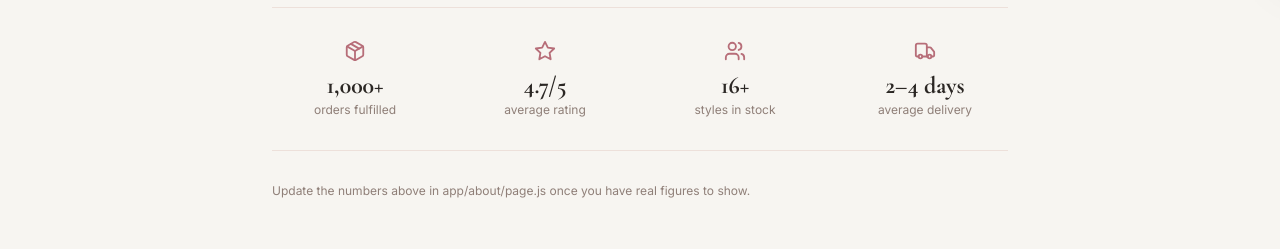
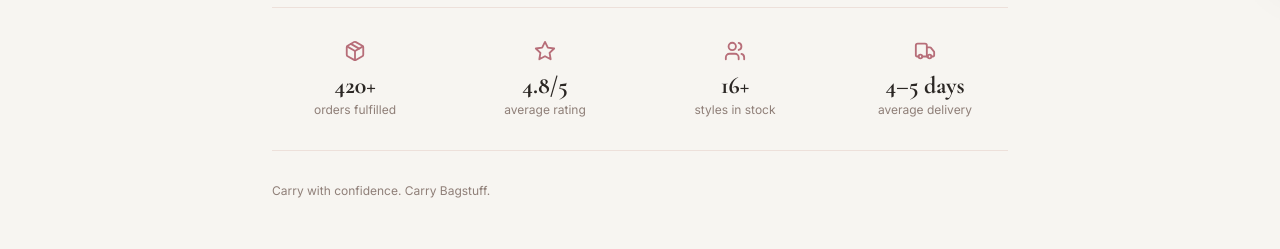
Before and after one commit to shahidusamaofficial/Bagstuff-store, a Next.js app: page /about in a window 1280 px wide. Shown: the part 841-1090 px from the top of the page. Built offline with nearby package versions, Linux system fonts and the light colour scheme; no server answers; the database is empty.

Commit message:
Update page.js

```diff
--- a/app/about/page.js
+++ b/app/about/page.js
@@ -2,10 +2,10 @@ import { Package, Star, Users, Truck } from "lucide-react";
 import { COLORS } from "@/lib/tokens";
 
 const STATS = [
-  { icon: Package, value: "1,000+", label: "orders fulfilled" },
-  { icon: Star, value: "4.7/5", label: "average rating" },
+  { icon: Package, value: "420+", label: "orders fulfilled" },
+  { icon: Star, value: "4.8/5", label: "average rating" },
   { icon: Users, value: "16+", label: "styles in stock" },
-  { icon: Truck, value: "2–4 days", label: "average delivery" },
+  { icon: Truck, value: "4–5 days", label: "average delivery" },
 ];
 
 export default function AboutPage() {
@@ -44,9 +44,9 @@ Thank you for choosing to be part of our story.
         ))}
       </div>
 
-      <p className="text-xs mt-8" style={{ color: COLORS.muted }}>
-        Update the numbers above in app/about/page.js once you have real figures to show.
-      </p>
+<p className="text-xs mt-8" style={{ color: COLORS.muted }}>
+Carry with confidence. Carry Bagstuff.
+  </p>
     </div>
   );
 }
```
